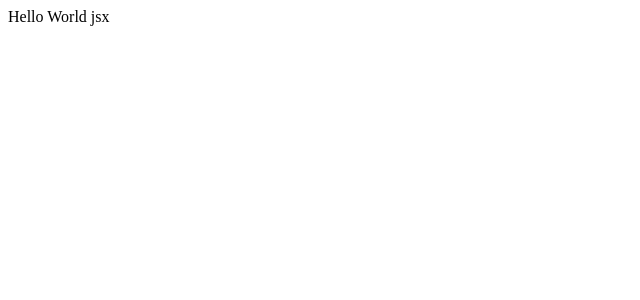
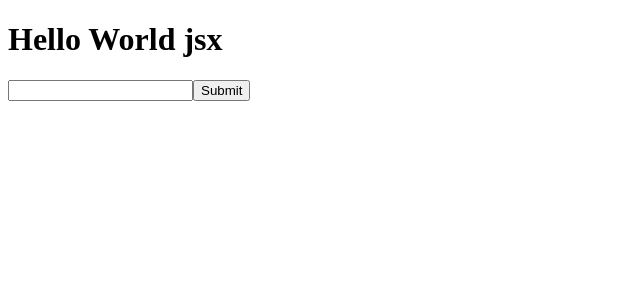
Before and after one commit to rpt24-donuts/tptImages-sdc, a React app: page / in a window 1280 px wide. Shown: the top 300 px of the page, without its empty margins (0-640 px from the left). Built offline with nearby package versions, Linux system fonts and the light colour scheme; the HTML template or start-up script is replaced by a standard one.

Commit message:
server WIP and webpack compile error fix

```diff
--- /dev/null
+++ b/client/src/components/Search.jsx
@@ -0,0 +1,33 @@
+import React from 'react';
+
+// class Search extends React.Component {
+//   constructor(props) {
+//     super(props);
+//     this.state = {
+//       term: ''
+//     }
+//     this.search = this.search.bind(this)
+//     this.onChange = this.onChange.bind(this)
+
+//   }
+
+//   onChange (e) {
+//     this.setState({
+//       term: e.target.value
+//     });
+//   }
+
+//   search() {
+//     this.props.onSearch(this.state.term);
+//   }
+
+const Search = (props) => {
+  return (
+    <div>
+      <input/>
+      <button> Submit </button>
+    </div>
+  )
+}
+
+export default Search;
--- a/client/src/index.jsx
+++ b/client/src/index.jsx
@@ -1,17 +1,45 @@
 import React from 'react';
 import ReactDOM from 'react-dom';
 import $ from 'jquery';
+import Search from './components/Search.jsx';
 
 class App extends React.Component {
   constructor() {
     super();
     this.state = {
+      id: ''
     }
+    this.search = this.search.bind(this);
+    this.onChange = this.onChange(this);
+  }
+
+  onChange (e) {
+    console.log(e)
+    // this.setState({
+    //   id: e.target.value
+    // });
+  }
+
+  search (id) {
+    console.log(id)
+    console.log(`${id} was entered`);
+    let that = this;
+    $.ajax({
+      type: "get",
+      url: `http://localhost:3003/id`,
+      data: id,
+      success: function() {
+        console.log('success')
+      },
+    });
   }
 
   render() {
     return (
-      <div>Hello World jsx
+      <div>
+        <h1>Hello World jsx</h1>
+        <input onChange={this.onChange}/>
+      <button onClick={this.search}> Submit </button>
       </div>
     );
   }
--- a/package.json
+++ b/package.json
@@ -22,20 +22,19 @@
   "homepage": "https://github.com/rpt24umami/tptImageModule#readme",
   "dependencies": {
     "aws-sdk": "^2.792.0",
-    "babel-preset-es2015": "^6.24.1",
     "body-parser": "^1.19.0",
     "express": "^4.17.1",
     "jquery": "^3.5.1",
     "mongoose": "^5.10.14",
-    "mysql": "^2.18.1",
     "react": "^17.0.1",
     "react-dom": "^17.0.1",
     "uuid": "^8.3.1"
   },
   "devDependencies": {
+    "@babel/preset-env": "^7.12.1",
     "@babel/core": "^7.12.3",
     "@babel/preset-react": "^7.12.5",
-    "babel-loader": "^8.1.0",
+    "babel-loader": "^8.2.1",
     "eslint": "^7.2.0",
     "eslint-config-airbnb": "^18.2.1",
     "eslint-plugin-import": "^2.22.1",
--- a/webpack.config.js
+++ b/webpack.config.js
@@ -9,15 +9,16 @@ module.exports = {
   module: {
     rules: [
       {
-        test: /\.jsx?/,
-        include: path.join(__dirname, '/client/src/index.jsx'),
+        test: [/\.jsx?/],
+        exclude: /node_modules/,
+        // include: [path.join(__dirname, '/client/src/index.jsx')],
         use: {
           loader: 'babel-loader',
           options: {
-            presets: ['@babel/preset-react']
-          }
-        }
-      }
-    ]
-  }
+            presets: ['@babel/preset-react', '@babel/preset-env']
+          },
+        },
+      },
+    ],
+  },
 };
```
Also changed, not shown: 2 other files (tests, documents, lock files or other folders).
